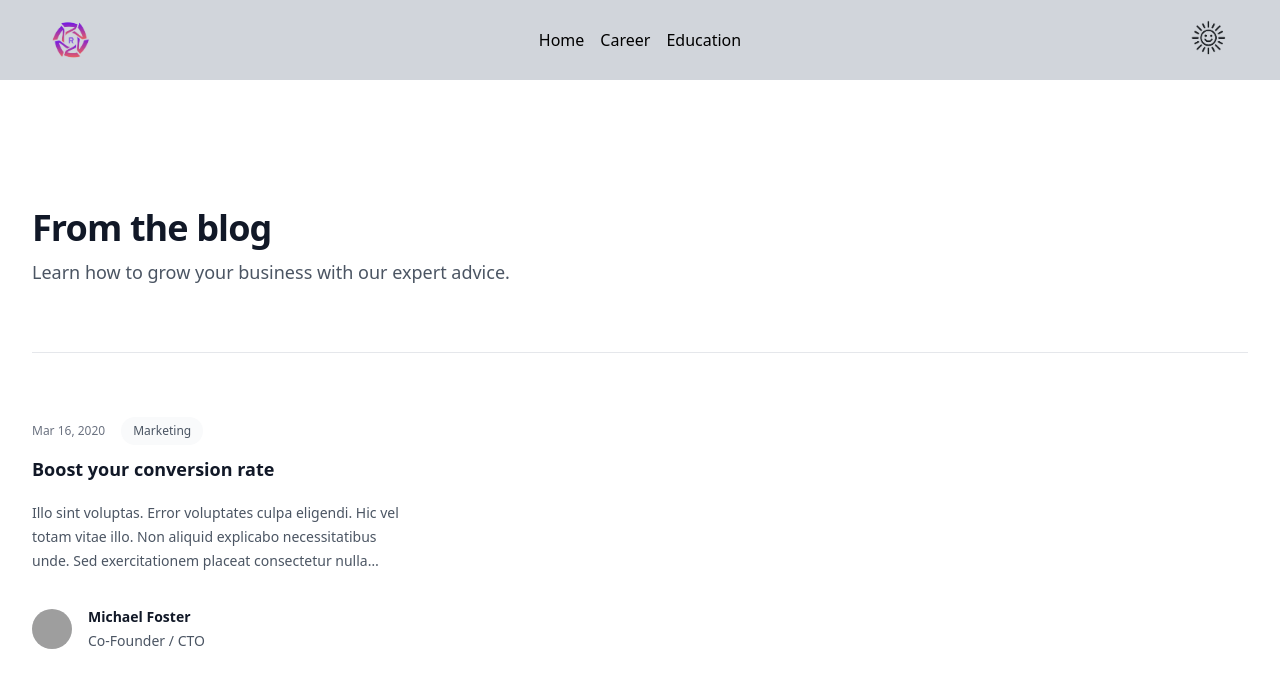
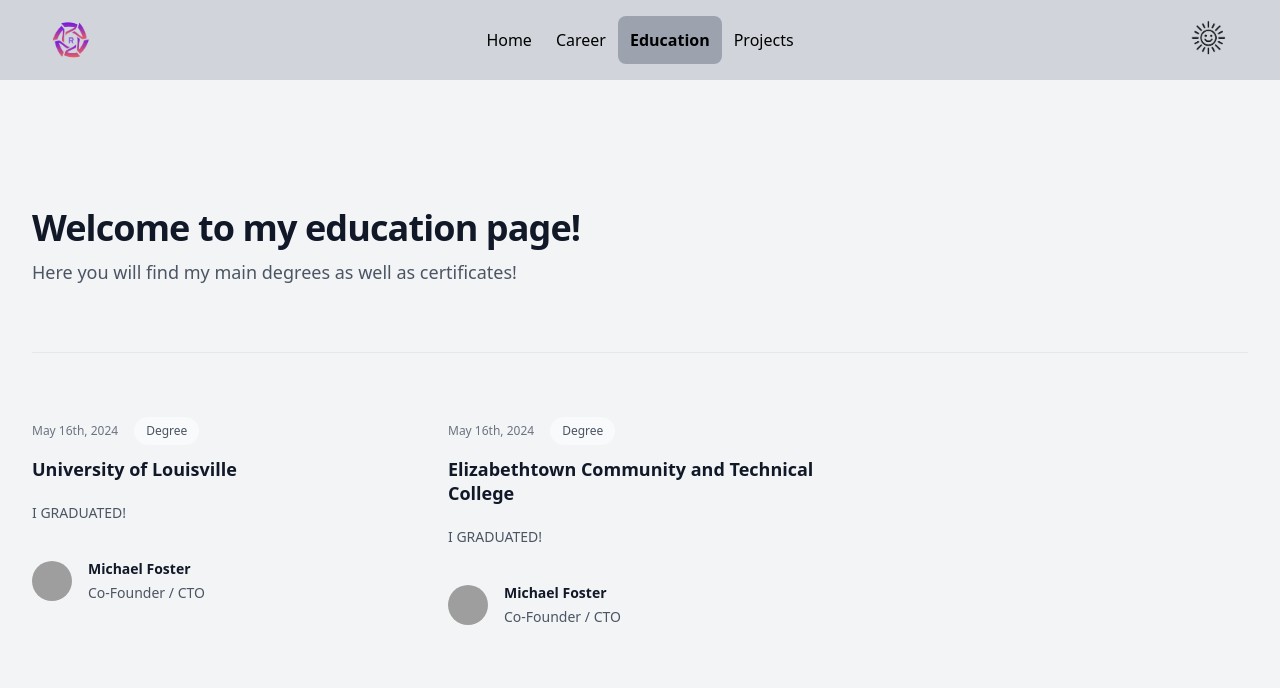
Before and after one commit to NightBlaze1268/NightBlaze1268.github.io, a React (Create React App) app in the folder xxxnightblazexxx/: page /#/education in a window 1280 px wide. Shown: the top 688 px of the page. Built offline with nearby package versions, Linux system fonts and the light colour scheme; grey boxes are pictures that could not be loaded.

Commit message:
Added some stuff.

```diff
--- a/xxxnightblazexxx/src/App.js
+++ b/xxxnightblazexxx/src/App.js
@@ -3,10 +3,10 @@
 import Home from "./routes/Home";
 import Career from "./routes/Career";
 import Education from "./routes/Education";
+import Projects from "./routes/Projects";
 import Navbar from './components/Navbar';
 import { useEffect, useState } from 'react';
-import sunIcon from './icons/generic-sun-icon.png';
-import moonIcon from './icons/generic-moon-icon.png';
+
 
 function App() {
   const [darkMode, setDarkMode] = useState(false);
@@ -34,6 +34,7 @@
         <Route path="/" element={<Home />} />
         <Route path="/career" element={<Career />} />
         <Route path="/education" element={<Education />} />
+        <Route path="/projects" element={<Projects />} />
       </Routes>
     </div>
   );
--- /dev/null
+++ b/xxxnightblazexxx/src/components/CareerCard.js
@@ -0,0 +1,16 @@
+import React from 'react';
+
+const CareerCard = ({ title, children }) => {
+  return (
+    <div className="max-w-6xl rounded overflow-hidden shadow-lg bg-white dark:bg-gray-800 p-6">
+      <div className="font-bold text-3xl mb-2 text-gray-900 dark:text-gray-100">
+        {title}
+      </div>
+      <div className="text-gray-700 text-lg dark:text-gray-300">
+        {children}
+      </div>
+    </div>
+  );
+};
+
+export default CareerCard;
--- a/xxxnightblazexxx/src/components/Navbar.js
+++ b/xxxnightblazexxx/src/components/Navbar.js
@@ -1,10 +1,24 @@
-import { Link } from 'react-router-dom';
+import { Link, useLocation } from 'react-router-dom';
 import sunIcon from '../icons/generic-sun-icon.png';
 import moonIcon from '../icons/generic-moon-icon.png';
 import darkLogo from '../icons/rick-studios-logo-removebg-preview.png'
 import lightLogo from '../icons/light-rick-studios-removebg-preview.png'
 
 const Navbar = ({ darkMode, toggleDisplayMode }) => {
+  const location = useLocation();
+
+  const getLinkClass = (path) => {
+    if (location.pathname === path) {
+      // Active nav state
+      return "bg-gray-400 text-black font-bold dark:text-gray-100 dark:bg-gray-500";
+    } else {
+      // Inactive nav state
+      return "bg-gray-300 text-gray-900 dark:text-gray-200 dark:bg-gray-900";
+    }
+  };
+
+  const baseButton = "bg-gray-300 hover:bg-gray-500 hover:border hover:font-bold p-3 rounded-lg dark:bg-gray-900 dark:hover:bg-gray-500";
+  const baseButtonLink = "text-black hover:text-gray-800 dark:text-white dark:hover:text-gray-300"
   return (
     <nav className="bg-gray-300 dark:bg-gray-900 p-4">
       <div className="container mx-auto flex justify-between items-center px-8">
@@ -21,9 +35,18 @@
             onClick={toggleDisplayMode}
           />
         <div>
-          <Link to="/" className="text-black hover:text-gray-800 dark:text-white dark:hover:text-gray-300">Home</Link>
-          <Link to="/career" className="text-black hover:text-gray-800 ml-4 dark:text-white dark:hover:text-gray-300">Career</Link>
-          <Link to="/education" className="text-black hover:text-gray-800 ml-4 dark:text-white dark:hover:text-gray-300">Education</Link>
+          <button className={`${baseButton} ${getLinkClass('/')}`}>
+            <Link to="/" className={`${baseButtonLink}`}>Home</Link>
+          </button>
+          <button className={`${baseButton} ${getLinkClass('/career')}`}>
+            <Link to="/career" className={`${baseButtonLink}`}>Career</Link>
+          </button>
+          <button className={`${baseButton} ${getLinkClass('/education')}`}>
+            <Link to="/education" className={`${baseButtonLink}`}>Education</Link>
+          </button>
+          <button className={`${baseButton} ${getLinkClass('/projects')}`}>
+            <Link to="/projects" className={`${baseButtonLink}`}>Projects</Link>
+          </button>
         </div>
         <div className="flex items-center">
           <img
--- a/xxxnightblazexxx/src/components/educationCard.js
+++ b/xxxnightblazexxx/src/components/educationCard.js
@@ -21,44 +21,32 @@
   // More posts...
 ];
 
-export default function Example() {
+export default function EducationCard( { id, cardTitle, cardDescription, cardDate, cardCategory } ) {
   return (
-    <div className="bg-white py-24 sm:py-32">
-      <div className="mx-auto max-w-7xl px-6 lg:px-8">
-        <div className="mx-auto max-w-2xl lg:mx-0">
-          <h2 className="text-3xl font-bold tracking-tight text-gray-900 sm:text-4xl">
-            From the blog
-          </h2>
-          <p className="mt-2 text-lg leading-8 text-gray-600">
-            Learn how to grow your business with our expert advice.
-          </p>
-        </div>
-        <div className="mx-auto mt-10 grid max-w-2xl grid-cols-1 gap-x-8 gap-y-16 border-t border-gray-200 pt-10 sm:mt-16 sm:pt-16 lg:mx-0 lg:max-w-none lg:grid-cols-3">
+    <div>
       {posts.map((post) => (
         <article
-              key={post.id}
-              className="flex max-w-xl flex-col items-start justify-between"
-            >
+          key={id}
+          className="flex max-w-xl flex-col items-start justify-between">
           <div className="flex items-center gap-x-4 text-xs">
             <time dateTime={post.datetime} className="text-gray-500">
-                  {post.date}
+              {cardDate}
             </time>
             <a
               href={post.category.href}
-                  className="relative z-10 rounded-full bg-gray-50 px-3 py-1.5 font-medium text-gray-600 hover:bg-gray-100"
-                >
-                  {post.category.title}
+              className="relative z-10 rounded-full bg-gray-50 px-3 py-1.5 font-medium text-gray-600 hover:bg-gray-100">
+              {cardCategory}
             </a>
           </div>
           <div className="group relative">
-                <h3 className="mt-3 text-lg font-semibold leading-6 text-gray-900 group-hover:text-gray-600">
+            <h3 className="mt-3 text-lg font-semibold leading-6 text-gray-900 group-hover:text-gray-600 dark:text-gray-100">
               <a href={post.href}>
                 <span className="absolute inset-0" />
-                    {post.title}
+                {cardTitle}
               </a>
             </h3>
             <p className="mt-5 line-clamp-3 text-sm leading-6 text-gray-600">
-                  {post.description}
+              {cardDescription}
             </p>
           </div>
           <div className="relative mt-8 flex items-center gap-x-4">
@@ -80,7 +68,5 @@
         </article>
       ))}
     </div>
-      </div>
-    </div>
   );
 }
--- a/xxxnightblazexxx/src/routes/Education.js
+++ b/xxxnightblazexxx/src/routes/Education.js
@@ -1,73 +1,35 @@
-const posts = [
-    {
-      id: 1,
-      title: 'Boost your conversion rate',
-      href: '#',
-      description:
-        'Illo sint voluptas. Error voluptates culpa eligendi. Hic vel totam vitae illo. Non aliquid explicabo necessitatibus unde. Sed exercitationem placeat consectetur nulla deserunt vel. Iusto corrupti dicta.',
-      date: 'Mar 16, 2020',
-      datetime: '2020-03-16',
-      category: { title: 'Marketing', href: '#' },
-      author: {
-        name: 'Michael Foster',
-        role: 'Co-Founder / CTO',
-        href: '#',
-        imageUrl:
-          'https://images.unsplash.com/photo-1519244703995-f4e0f30006d5?ixlib=rb-1.2.1&ixid=eyJhcHBfaWQiOjEyMDd9&auto=format&fit=facearea&facepad=2&w=256&h=256&q=80',
-      },
-    },
-    // More posts...
-  ]
+import React from 'react';
+import EducationCard from '../components/EducationCard';
 
 export default function Education() {
   return (
-      <div className="bg-white py-24 sm:py-32">
+    <div className='bg-gray-100 dark:bg-gray-900 py-24 sm:py-32'>
       <div className="mx-auto max-w-7xl px-6 lg:px-8">
         <div className="mx-auto max-w-2xl lg:mx-0">
-            <h2 className="text-3xl font-bold tracking-tight text-gray-900 sm:text-4xl">From the blog</h2>
+          <h2 className="text-3xl font-bold tracking-tight text-gray-900 sm:text-4xl dark:text-gray-100">
+            Welcome to my education page!
+          </h2>
           <p className="mt-2 text-lg leading-8 text-gray-600">
-              Learn how to grow your business with our expert advice.
+            Here you will find my main degrees as well as certificates!
           </p>
         </div>
         <div className="mx-auto mt-10 grid max-w-2xl grid-cols-1 gap-x-8 gap-y-16 border-t border-gray-200 pt-10 sm:mt-16 sm:pt-16 lg:mx-0 lg:max-w-none lg:grid-cols-3">
-            {posts.map((post) => (
-              <article key={post.id} className="flex max-w-xl flex-col items-start justify-between">
-                <div className="flex items-center gap-x-4 text-xs">
-                  <time dateTime={post.datetime} className="text-gray-500">
-                    {post.date}
-                  </time>
-                  <a
-                    href={post.category.href}
-                    className="relative z-10 rounded-full bg-gray-50 px-3 py-1.5 font-medium text-gray-600 hover:bg-gray-100"
-                  >
-                    {post.category.title}
-                  </a>
-                </div>
-                <div className="group relative">
-                  <h3 className="mt-3 text-lg font-semibold leading-6 text-gray-900 group-hover:text-gray-600">
-                    <a href={post.href}>
-                      <span className="absolute inset-0" />
-                      {post.title}
-                    </a>
-                  </h3>
-                  <p className="mt-5 line-clamp-3 text-sm leading-6 text-gray-600">{post.description}</p>
-                </div>
-                <div className="relative mt-8 flex items-center gap-x-4">
-                  <img src={post.author.imageUrl} alt="" className="h-10 w-10 rounded-full bg-gray-50" />
-                  <div className="text-sm leading-6">
-                    <p className="font-semibold text-gray-900">
-                      <a href={post.author.href}>
-                        <span className="absolute inset-0" />
-                        {post.author.name}
-                      </a>
-                    </p>
-                    <p className="text-gray-600">{post.author.role}</p>
-                  </div>
-                </div>
-              </article>
-            ))}
+          <EducationCard
+            id={1}
+            cardTitle={"University of Louisville"}
+            cardDescription={"I GRADUATED!"}
+            cardDate={"May 16th, 2024"}
+            cardCategory={"Degree"}>
+          </EducationCard>
+          <EducationCard
+            id={2}
+            cardTitle={"Elizabethtown Community and Technical College"}
+            cardDescription={"I GRADUATED!"}
+            cardDate={"May 16th, 2024"}
+            cardCategory={"Degree"}>
+          </EducationCard>
         </div>
       </div>
     </div>
-    )
+  );
 }
--- a/xxxnightblazexxx/tailwind.config.js
+++ b/xxxnightblazexxx/tailwind.config.js
@@ -5,5 +5,7 @@
   theme: {
     extend: {},
   },
-  plugins: [],
+  plugins: [
+
+  ],
 }
```
Also changed, not shown: xxxnightblazexxx/src/components/Card.js (+11 -4 lines), xxxnightblazexxx/src/routes/Projects.js (added, +62 -0 lines). Lines whose indentation alone changed are shown as unchanged.
